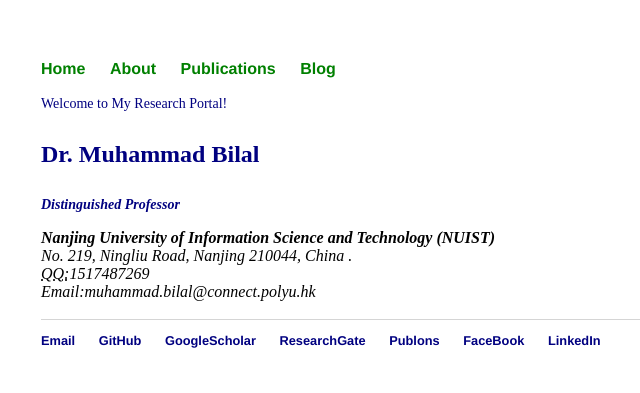
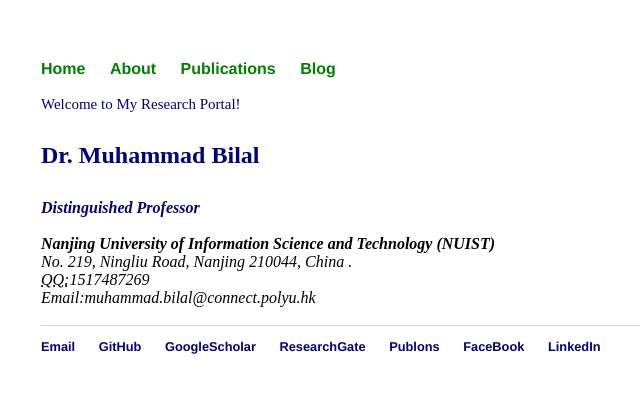
Before and after one commit to rs-DrBilal/rsbilal.github.io, a Jekyll site: the page built from index.html, in a window 1280 px wide. Shown: the top 393 px of the page, without its empty margins (151-791 px from the left). Built offline with Jekyll 4.4.1, drawn with Linux system fonts in a browser that asks for light colours.

Commit message:
Update index.html

```diff
--- a/index.html
+++ b/index.html
@@ -4,9 +4,9 @@
 ---
 <div class="blurb">
 
-	<p style="color: NAVY; font-size:14px">Welcome to My Research Portal!</p>
+	<p style="color: NAVY; font-size:15px">Welcome to My Research Portal!</p>
 	<p style="color: NAVY"> <strong>Dr. Muhammad Bilal</strong><br></p>
-		<p style="color: NAVY;font-size:14px"><strong><em>Distinguished Professor</em></strong></a></p>
+		<p style="color: NAVY;font-size:16px"><strong><em>Distinguished Professor</em></strong></a></p>
 					<address>
 					<strong>Nanjing University of Information Science and Technology (NUIST)</strong><br>
 					No. 219, Ningliu Road, Nanjing 210044, China .<br>
```
